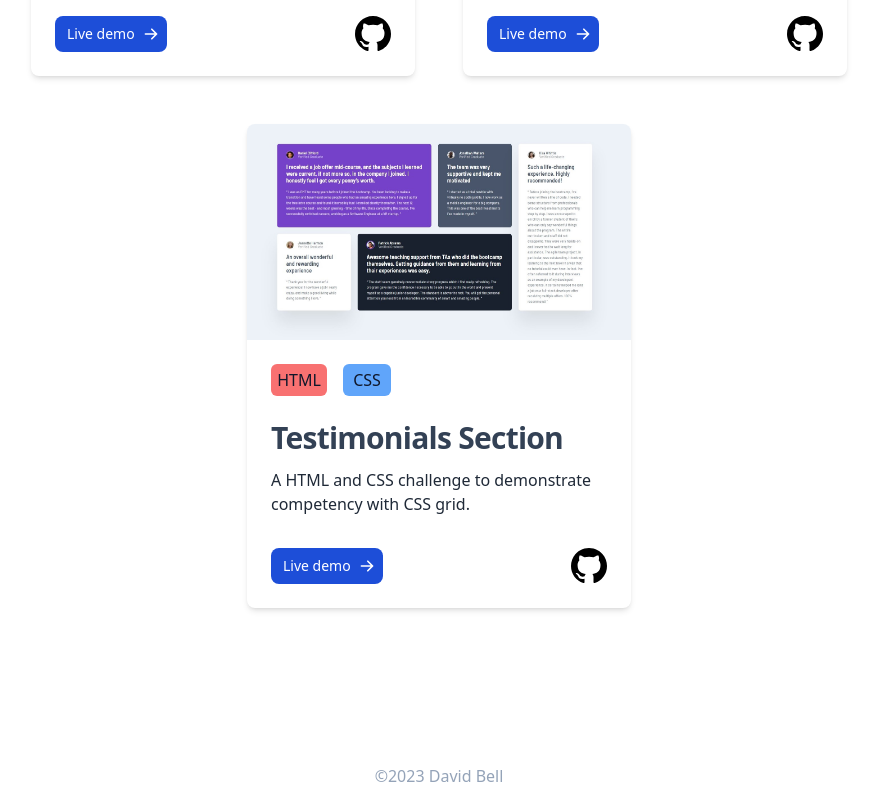
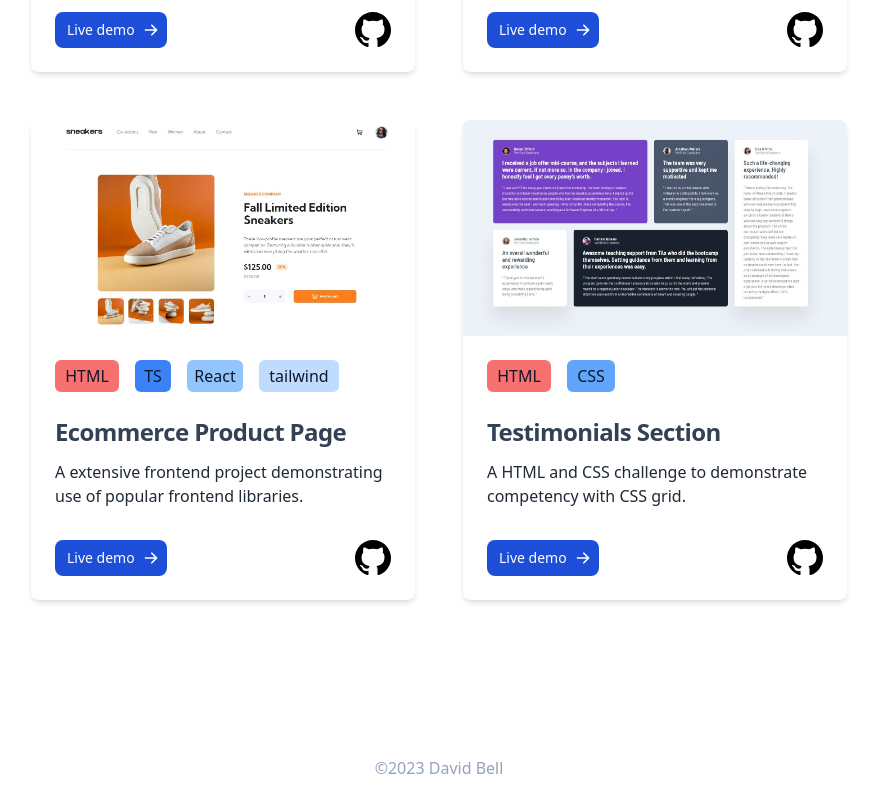
Before and after one commit to Davesakraken/portfolio, a Next.js app: page / in a window 1280 px wide. Shown: the part 2240-3037 px from the top of the page, without its empty margins (201-1079 px from the left). Built offline with nearby package versions, Linux system fonts and the light colour scheme.

Commit message:
ecommerce project and additional tags

```diff
--- a/src/components/Card/Card.tsx
+++ b/src/components/Card/Card.tsx
@@ -15,7 +15,7 @@ interface Props {
 export default function Card({ title, desc, cardTags, btnText, btnHref, gitHref, imgSrc }: Props) {
   return (
     <div className="flex flex-wrap flex-col justify-center">
-      <div className="card-dark-mode max-w-sm rounded-lg shadow-md">
+      <div className="card-dark-mode hover:-translate-y-2 hover:scale-105 transition-all ease-in-out duration-300 max-w-sm rounded-lg shadow-md">
         {/* Heading Image */}
         <Image className="rounded-t-lg" src={imgSrc} alt="card-image" width={400} height={400} />
 
@@ -25,7 +25,7 @@ export default function Card({ title, desc, cardTags, btnText, btnHref, gitHref,
 
           {/* Title and Description */}
           <div className="text-left">
-            <h5 className="card-dark-mode mb-3 text-3xl font-bold tracking-tight text-slate-700">{title}</h5>
+            <h5 className="card-dark-mode mb-3 text-2xl font-bold tracking-tight text-slate-700">{title}</h5>
             <p className="card-dark-mode mb-6 font-normal text-gray-800 dark:text-gray-400">{desc}</p>
 
             {/* Buttons */}
--- a/src/components/Card/CardData.tsx
+++ b/src/components/Card/CardData.tsx
@@ -1,6 +1,7 @@
 import lackinListApp from "../../assets/lackin-list-app.jpg";
 import ageCalculatorApp from "../../assets/age-calculator-app.jpg";
 import testimonialGridSection from "../../assets/testimonials-grid-section.jpg";
+import ecommerceProductPage from "../../assets/Ecommerce-product-page.jpg";
 import Tags from "./CardTags";
 
 export const cardData = [
@@ -25,6 +26,16 @@ export const cardData = [
   },
 
   {
+    title: "Ecommerce Product Page ",
+    desc: "A extensive frontend project demonstrating use of popular frontend libraries.",
+    cardTags: [Tags.html, Tags.ts, Tags.react, Tags.tailwind],
+    btnText: "Live demo",
+    btnHref: "https://davesakraken.github.io/ecommerce-product-page/",
+    gitHref: "https://github.com/Davesakraken/ecommerce-product-page",
+    imgSrc: ecommerceProductPage,
+  },
+
+  {
     title: "Testimonials Section",
     desc: "A HTML and CSS challenge to demonstrate competency with CSS grid.",
     cardTags: [Tags.html, Tags.css],
--- a/src/components/Card/CardTags.tsx
+++ b/src/components/Card/CardTags.tsx
@@ -8,12 +8,15 @@ const CardTag = ({ width, colour, text }: TagProps) => {
   return <div className={`text-slate-900 ${colour} ${width} rounded-md p-1 font-medium`}>{text}</div>;
 };
 
-type Technology = "html" | "css" | "js";
+type Technology = "html" | "css" | "js" | "ts" | "react" | "tailwind";
 
 const Tags: Record<Technology, JSX.Element> = {
-  html: <CardTag width="w-14" colour="bg-red-400" text="HTML" />,
-  css: <CardTag width="w-12" colour="bg-blue-400" text="CSS" />,
-  js: <CardTag width="w-9" colour="bg-yellow-400" text="JS" />,
+  html: <CardTag key={"html"} width="w-16" colour="bg-red-400" text="HTML" />,
+  css: <CardTag key={"css"} width="w-12" colour="bg-blue-400" text="CSS" />,
+  js: <CardTag key={"js"} width="w-9" colour="bg-yellow-400" text="JS" />,
+  ts: <CardTag key={"ts"} width="w-9" colour="bg-blue-500" text="TS" />,
+  react: <CardTag key={"react"} width="w-14" colour="bg-blue-300" text="React" />,
+  tailwind: <CardTag key={"tailwind"} width="w-20" colour="bg-blue-200" text="tailwind" />,
 };
 
 export default Tags;
```
Also changed, not shown: src/assets/ecommerce-product-page.jpg (added).
